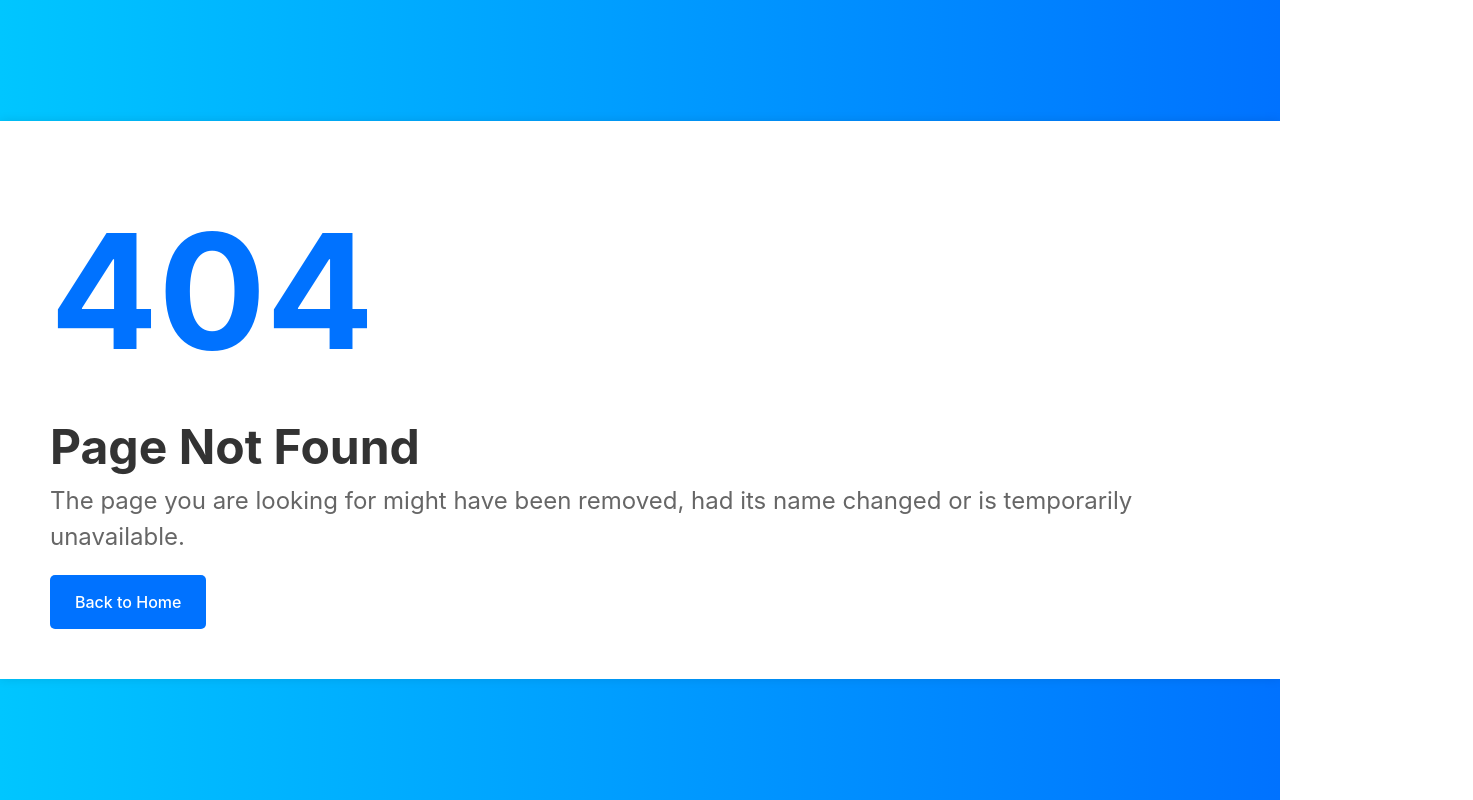
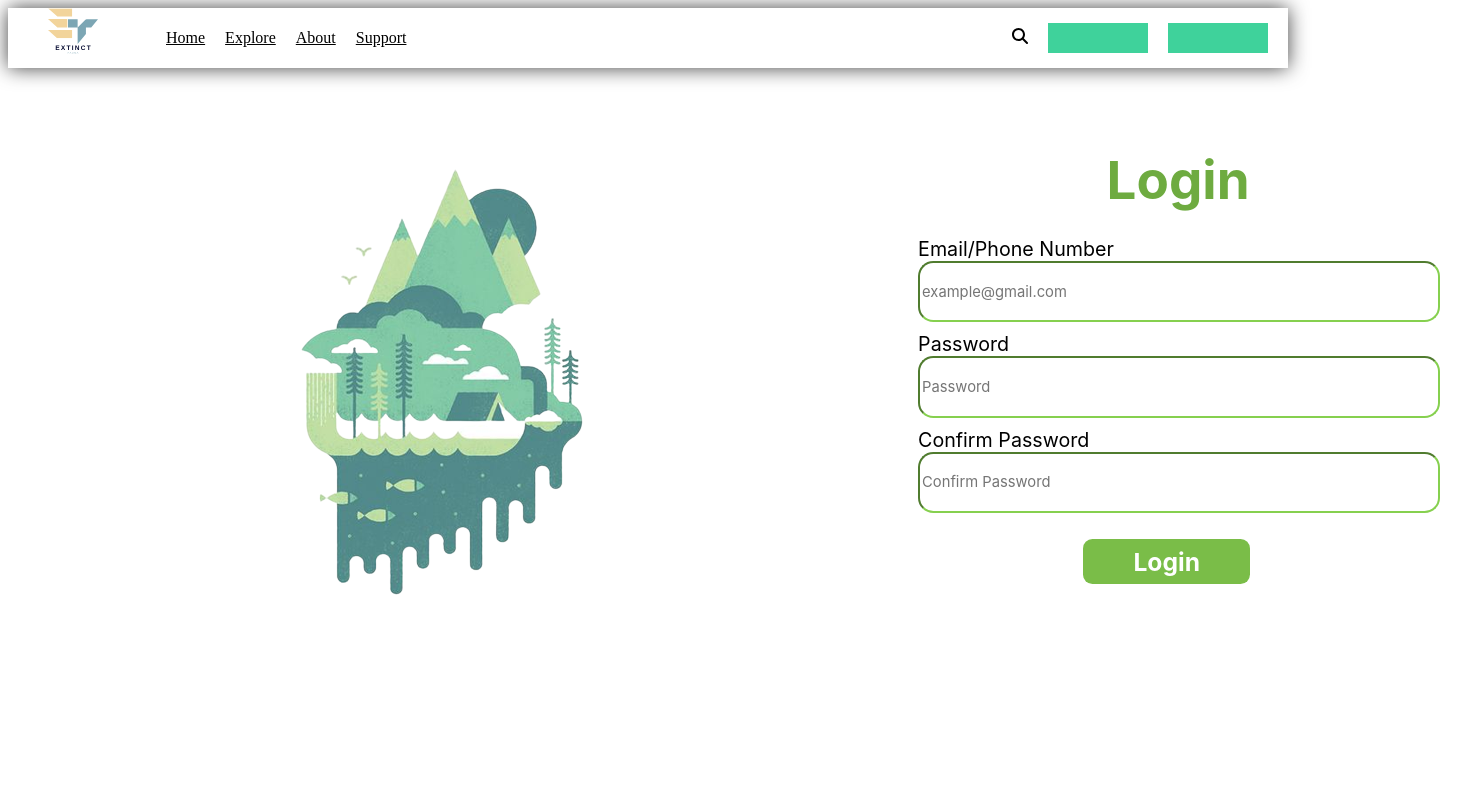
Before and after one commit to furaihan/fp-pemrog-web, a React (Vite) app: page /Login in a window 1280 px wide. Before the commit this address had no page. Shown: the top 800 px of the page, 1473 px wide, since content can reach past the window. Built offline with nearby package versions, Linux system fonts and the light colour scheme.

Commit message:
halo ges

```diff
--- a/src/main.jsx
+++ b/src/main.jsx
@@ -6,7 +6,8 @@ import ErrorPage from "./ErrorPage.jsx";
 import About from "./routes/About/About.jsx";
 import Explore from "./routes/Explore/Explore.jsx";
 import Train from "./routes/Train/Train.jsx";
-import "./index.css";
+import Login from "./routes/Login/Login.jsx";
+import Signup from "./routes/Signup/Signup.jsx";
 
 const router = createBrowserRouter([
   {
@@ -28,7 +29,17 @@ const router = createBrowserRouter([
     path: "/train",
     element: <Train />,
     errorElement: <ErrorPage />,
-  }
+  },
+  {
+    path: "/Login",
+    element: <Login />,
+    errorElement: <ErrorPage />,
+  },
+  {
+    path: "/Signup",
+    element: <Signup />,
+    errorElement: <ErrorPage />,
+  },
 ]);
 
 ReactDOM.createRoot(document.getElementById("root")).render(
--- /dev/null
+++ b/src/routes/Login/Login.jsx
@@ -0,0 +1,62 @@
+import Navbar from "../../component/Navbar/Navbar";
+import "./Login.css";
+
+function login() {
+
+  return (
+    <>
+      <main>
+        <Navbar />
+        <div className="form">
+          <div className="text-login">Login</div>
+          <div className="form-body">
+            <div className="email">
+              <label className="form__label" htmlFor="email">
+                Email/Phone Number{" "}
+              </label>
+              <input
+                type="email"
+                id="email"
+                className="form__input"
+                placeholder="example@gmail.com"
+              />
+            </div>
+            <div className="password">
+              <label className="form__label" htmlFor="password">
+                Password{" "}
+              </label>
+              <input
+                className="form__input"
+                type="password"
+                id="password"
+                placeholder="Password"
+              />
+            </div>
+            <div className="confirm-password">
+              <label className="form__label" htmlFor="confirmPassword">
+                Confirm Password{" "}
+              </label>
+              <input
+                className="form__input"
+                type="password"
+                id="confirmPassword"
+                placeholder="Confirm Password"
+              />
+            </div>
+          </div>
+          <div className="image-login">
+            <img
+              src="src\assets\image\backround-Login.png"
+              alt="backround-login"
+            />
+          </div>
+          <button type="submit" className="btn">
+            Login
+          </button>
+        </div>
+      </main>
+    </>
+  );
+}
+
+export default login;
--- /dev/null
+++ b/src/routes/Login/login.css
@@ -0,0 +1,86 @@
+body {
+  position: relative;
+  width: 1440px;
+  height: 1024px;
+  background: #ffffff;
+}
+
+.form {
+  background-color: white;
+  border-radius: 10px;
+  width: 550px;
+  margin: 20px auto;
+  padding: 20px;
+  position: absolute;
+  left: 875.08px;
+  top: 100px;
+  /* height: 600px; */
+}
+
+.image-login {
+  position: absolute;
+  width: 1123px;
+  height: 1010px;
+  right: 158px;
+  top: 1px;
+  transform: scale();
+}
+
+.text-login {
+  top: 500px;
+  font-family: "Inter";
+  font-style: normal;
+  font-weight: 700;
+  font-size: 52.8886px;
+  line-height: 64px;
+  text-align: center;
+  color: #6eab40;
+}
+
+.form-body {
+  text-align: left;
+  padding: 20px 10px;
+}
+
+.form-body > * {
+  padding: 5px;
+}
+
+.form__label {
+  font-family: "Inter";
+  font-style: normal;
+  font-weight: 400;
+  font-size: 19.6795px;
+  line-height: 24px;
+  color: #000000;
+}
+
+.form__input {
+  width: 514.13px;
+  height: 55.35px;
+  left: 875.08px;
+  top: 410.98px;
+  border-radius: 15.31px;
+  border-color: rgba(134, 208, 79, 1);
+  font-family: "Inter";
+  font-style: normal;
+  font-weight: 400;
+  font-size: 14.7596px;
+  line-height: 18px;
+}
+
+.btn {
+  position: absolute;
+  width: 167.28px;
+  height: 45.15px;
+  left: 200px;
+  top: 410.98px;
+  background: #7abd48;
+  border-radius: 9.40571px;
+  border-color: transparent;
+  font-family: "Inter";
+  font-style: normal;
+  font-weight: 700;
+  font-size: 24.5993px;
+  color: #ffffff;
+}
--- /dev/null
+++ b/src/routes/Signup/Signup.css
@@ -0,0 +1,86 @@
+body {
+  position: relative;
+  width: 1440px;
+  height: 1024px;
+  background: #ffffff;
+}
+
+.form {
+  background-color: white;
+  border-radius: 10px;
+  width: 550px;
+  margin: 20px auto;
+  padding: 20px;
+  position: absolute;
+  left: 875.08px;
+  top: 100px;
+  /* height: 600px; */
+}
+
+.image-login {
+  position: absolute;
+  width: 1123px;
+  height: 1010px;
+  right: 158px;
+  top: 1px;
+  transform: scale();
+}
+
+.text-signup {
+  top: 500px;
+  font-family: "Inter";
+  font-style: normal;
+  font-weight: 700;
+  font-size: 52.8886px;
+  line-height: 64px;
+  text-align: center;
+  color: #6eab40;
+}
+
+.form-body {
+  text-align: left;
+  padding: 20px 10px;
+}
+
+.form-body > * {
+  padding: 5px;
+}
+
+.form__label {
+  font-family: "Inter";
+  font-style: normal;
+  font-weight: 400;
+  font-size: 19.6795px;
+  line-height: 24px;
+  color: #000000;
+}
+
+.form__input {
+  width: 514.13px;
+  height: 55.35px;
+  left: 875.08px;
+  top: 410.98px;
+  border-radius: 15.31px;
+  border-color: rgba(134, 208, 79, 1);
+  font-family: "Inter";
+  font-style: normal;
+  font-weight: 400;
+  font-size: 14.7596px;
+  line-height: 18px;
+}
+
+.btn {
+  position: absolute;
+  width: 167.28px;
+  height: 45.15px;
+  left: 200px;
+  top: 410.98px;
+  background: #7abd48;
+  border-radius: 9.40571px;
+  border-color: transparent;
+  font-family: "Inter";
+  font-style: normal;
+  font-weight: 700;
+  font-size: 24.5993px;
+  color: #ffffff;
+}
--- /dev/null
+++ b/src/routes/Signup/Signup.jsx
@@ -0,0 +1,83 @@
+import Navbar from "../../component/Navbar/Navbar";
+import "./SignUp.css";
+
+function Signup() {
+  return (
+    <>
+      <main>
+        <Navbar />
+        <div className="form">
+          <div className="text-signup">SignUp</div>
+          <div className="form-body">
+            <div className="username">
+              <label className="form__label" htmlFor="firstName">
+                First Name{" "}
+              </label>
+              <input
+                className="form__input"
+                type="text"
+                id="firstName"
+                placeholder="First Name"
+              />
+            </div>
+            <div className="lastname">
+              <label className="form__label" htmlFor="lastName">
+                Last Name{" "}
+              </label>
+              <input
+                type="text"
+                id="lastName"
+                className="form__input"
+                placeholder="Last Name"
+              />
+            </div>
+            <div className="email">
+              <label className="form__label" htmlFor="email">
+                Email/Phone Number{" "}
+              </label>
+              <input
+                type="email"
+                id="email"
+                className="form__input"
+                placeholder="example@gmail.com"
+              />
+            </div>
+            <div className="password">
+              <label className="form__label" htmlFor="password">
+                Password{" "}
+              </label>
+              <input
+                className="form__input"
+                type="password"
+                id="password"
+                placeholder="Password"
+              />
+            </div>
+            <div className="confirm-password">
+              <label className="form__label" htmlFor="confirmPassword">
+                Confirm Password{" "}
+              </label>
+              <input
+                className="form__input"
+                type="password"
+                id="confirmPassword"
+                placeholder="Confirm Password"
+              />
+            </div>
+          </div>
+          <div className="image-login">
+            <img
+              src="src\assets\image\backround-Login.png"
+              alt="backround-login"
+            />
+          </div>
+          <button type="submit" className="btn">
+            SignUp
+          </button>
+        </div>
+      </main>
+    </>
+  );
+}
+
+export default Signup;
```
Also changed, not shown: src/assets/image/backround-Login.png (added).
